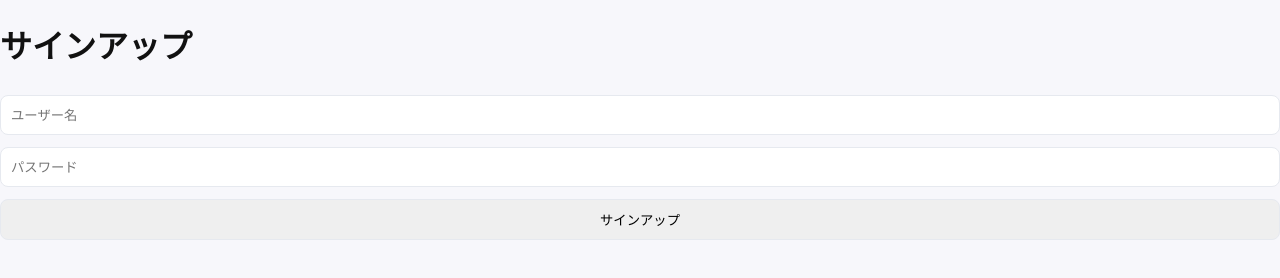
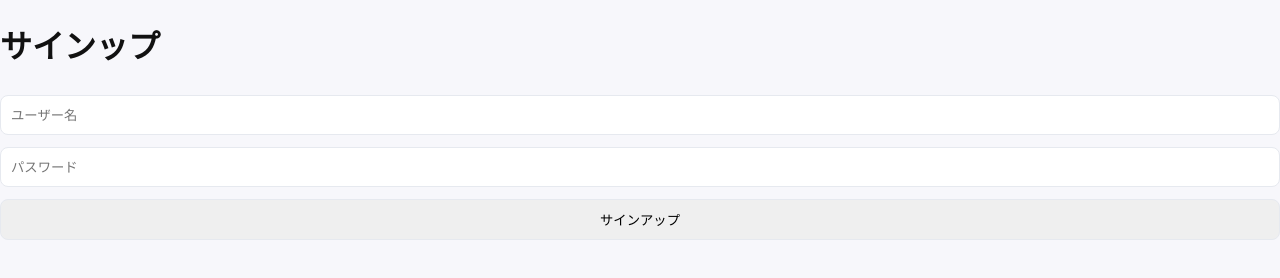
Before and after one commit to tamachipuv-tech/sns, a plain HTML site: page signup.html in a window 1280 px wide. Drawn offline with Linux system fonts and the light colour scheme.

Commit message:
Update signup.html

```diff
--- a/signup.html
+++ b/signup.html
@@ -8,7 +8,7 @@
 </head>
 <body>
 
-<h1>サインアップ</h1>
+<h1>サインップ</h1>
 
 <!-- 入力欄とボタン -->
 <input type="text" id="newUsername" placeholder="ユーザー名">
```
